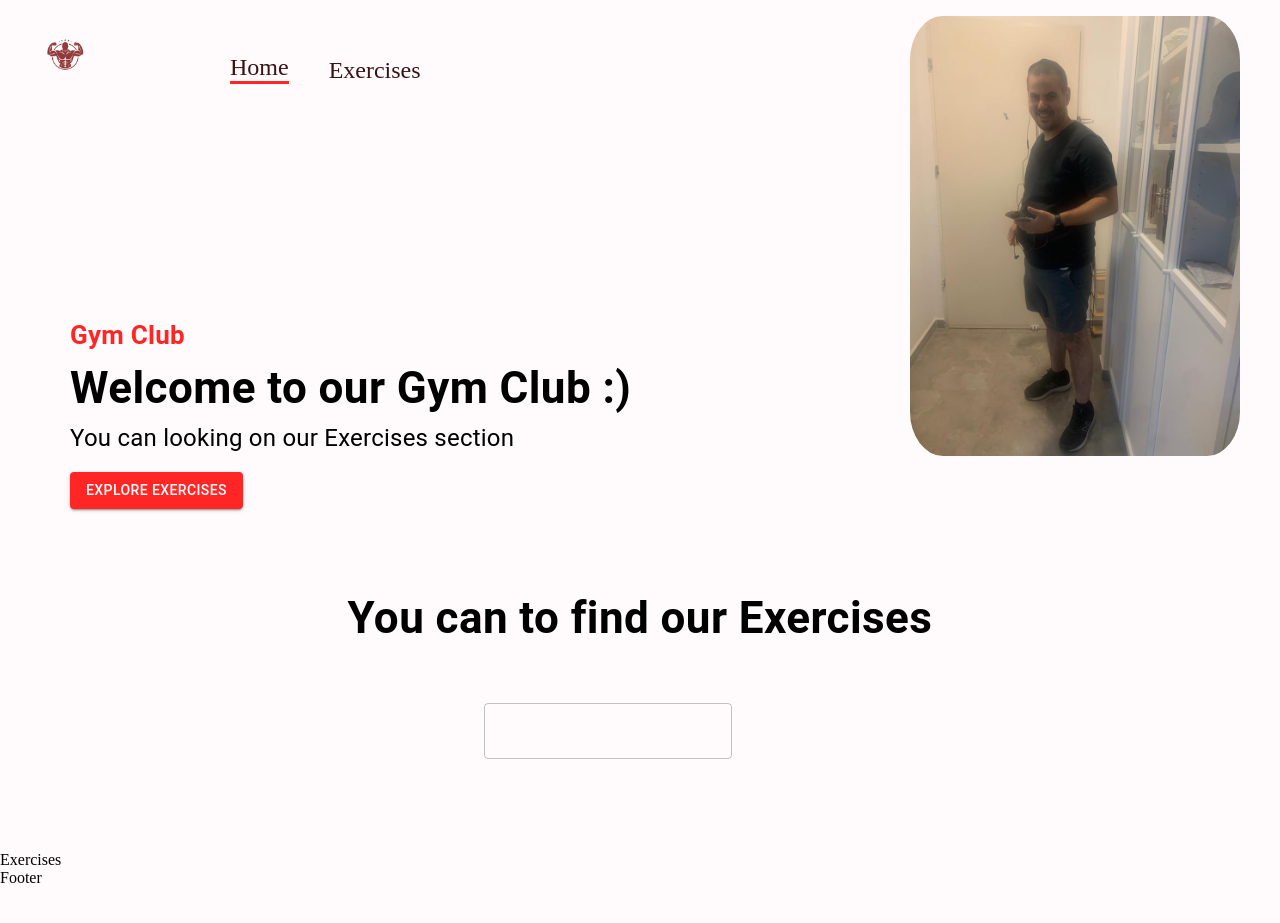
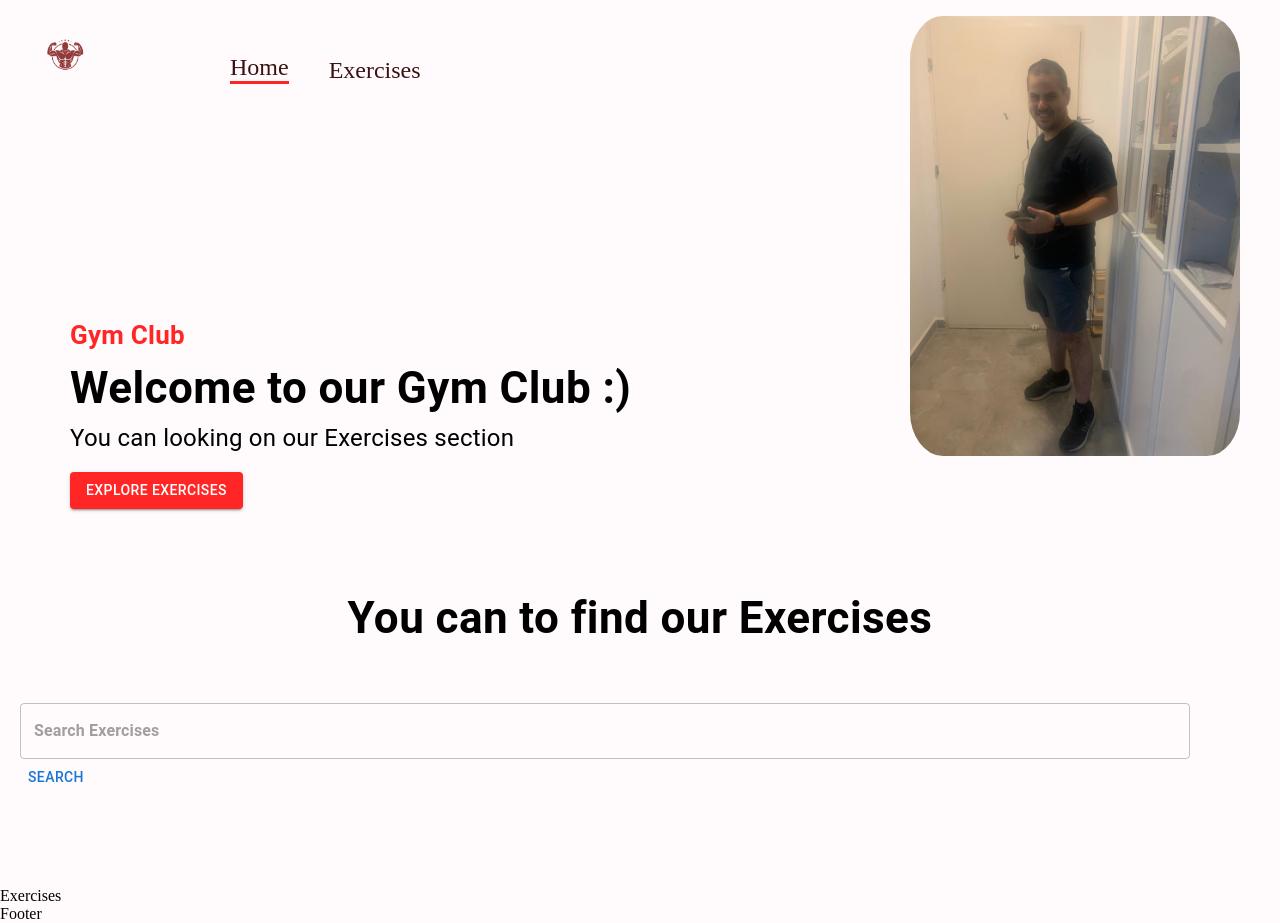
Before and after one commit to benshabbat/GYM, a React (Create React App) app: page / in a window 1280 px wide. Before the commit the page ends 887 px from the top, so only its background shows below. Built offline with nearby package versions, Linux system fonts and the light colour scheme.

Commit message:
ui for input search

```diff
--- a/src/components/SearchExercises.jsx
+++ b/src/components/SearchExercises.jsx
@@ -14,8 +14,18 @@ const SearchExercises = () => {
         You can to find our Exercises
       </Typography>
       <Box position="relative" mb="72px">
-        <TextField/>
-        <Button></Button>
+        <TextField
+          height="76px"
+          placeholder="Search Exercises"
+          type="text"
+          onChange={(e) => {}}
+          sx={{
+            input: { border: "none", borderRadius: "4px", fontWeight: "700" },
+            width:{lg:"1170px",xs:"350px"},
+            borderRadius:"40px"
+          }}
+        />
+        <Button>Search</Button>
       </Box>
     </Stack>
   );
```
